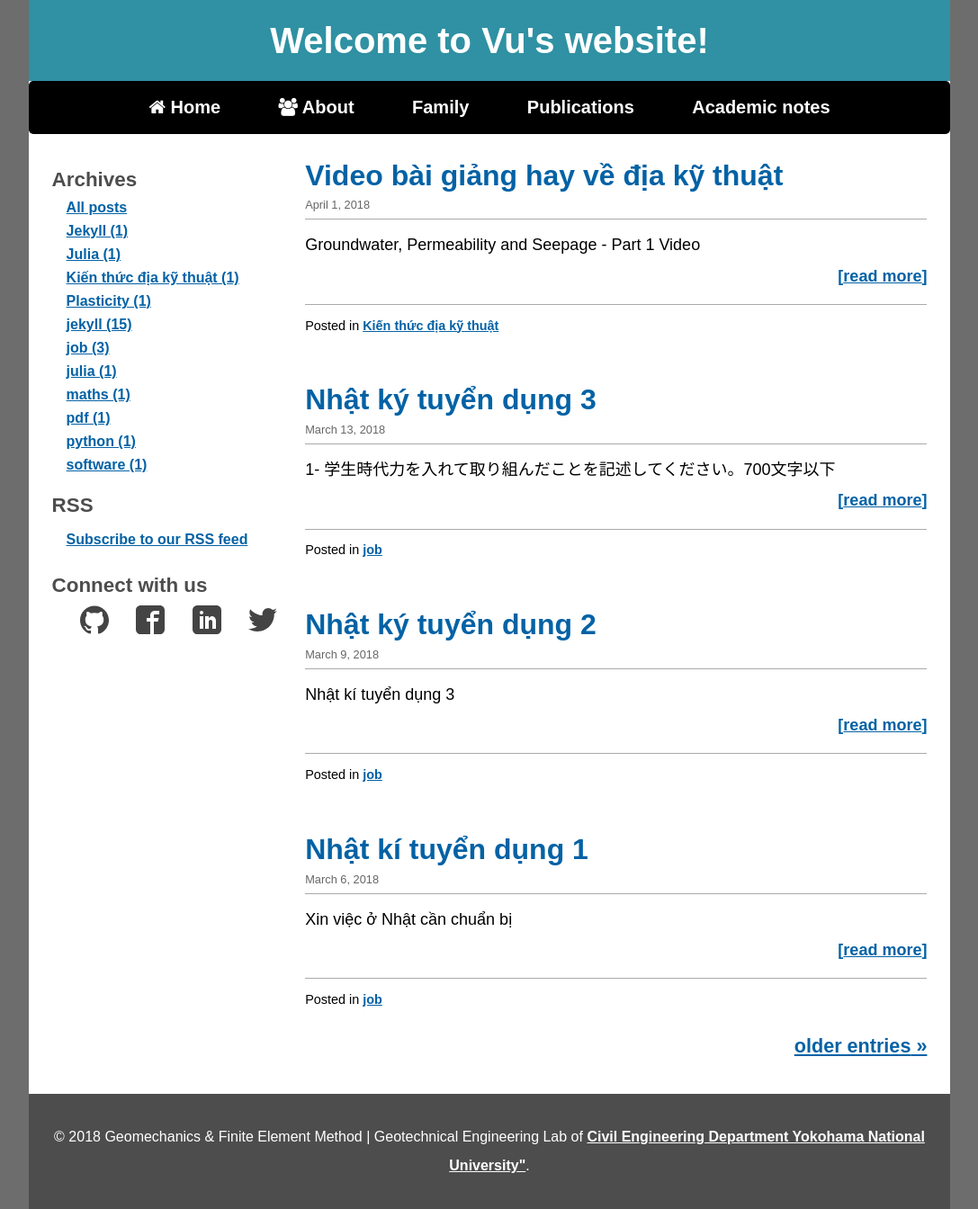
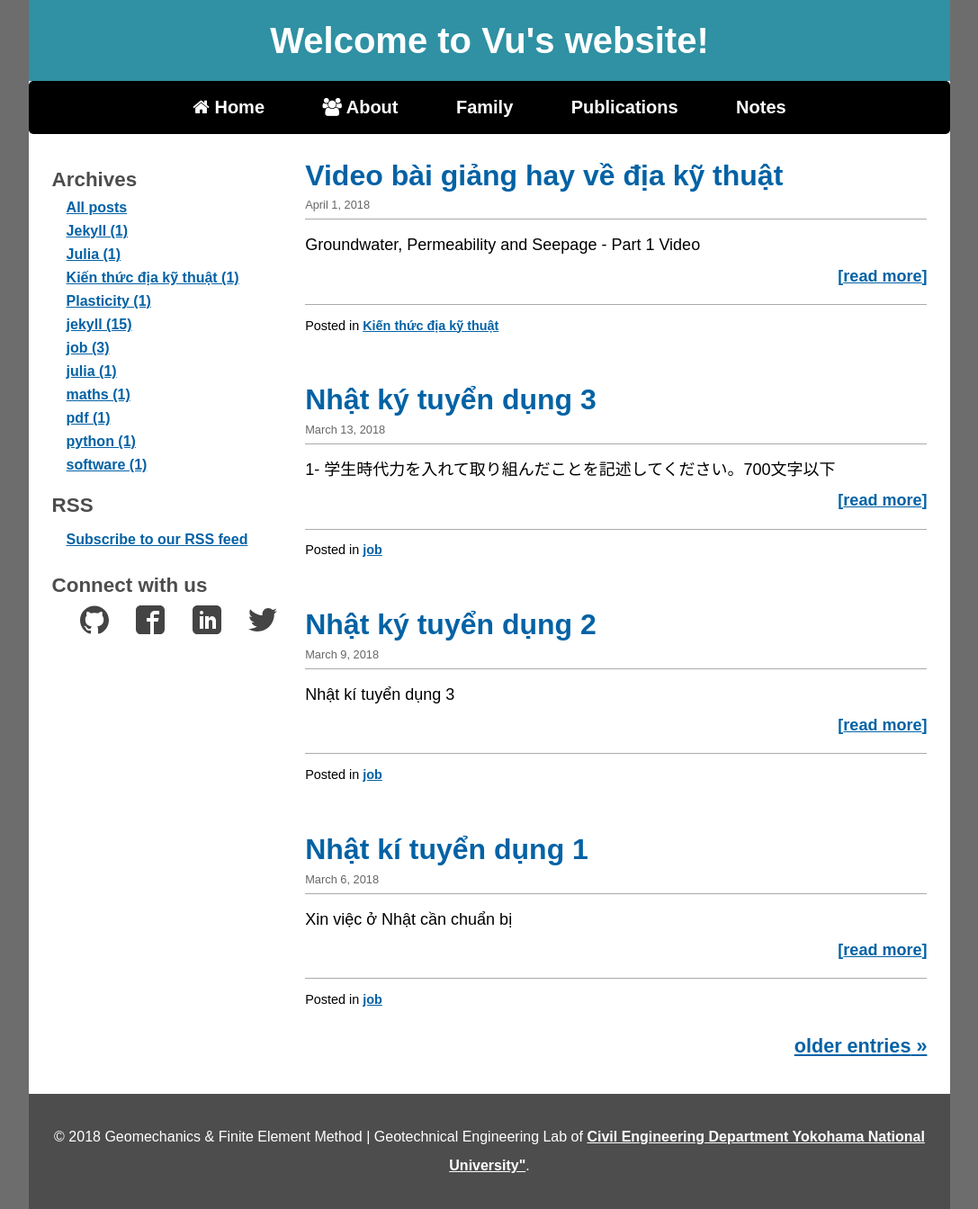
Before and after one commit to quangvunp/geomechanics, a Jekyll site: the page built from index.html, in a window 1280 px wide. Shown: the whole page at 90% size, without its empty margins (96-1183 px from the left). Built offline with Jekyll 4.4.1, drawn with Linux system fonts in a browser that asks for light colours; the list of posts is cut into pages by our own code.

Commit message:
Update default.html

```diff
--- a/_layouts/default.html
+++ b/_layouts/default.html
@@ -36,7 +36,7 @@
 	<li><a href="{{site.baseurl}}/Plasticity.html"><i class="fa fa-file-pdf-o"></i> Plasticity </a></li>
 	<li><a href="{{site.baseurl}}/geotech.html"> Geomechanics </a></li>
 	-->
-	<li><a href="#"> Academic notes </a>
+	<li><a href="#"> Notes </a>
 		<ul>
  		<li><a class = "button" href="{{site.baseurl}}/Plasticity.html"> Plasticity </a></li>
  	        <li><a class = "button" href="{{site.baseurl}}/geotech.html"> Geomechanics </a></li>
```
